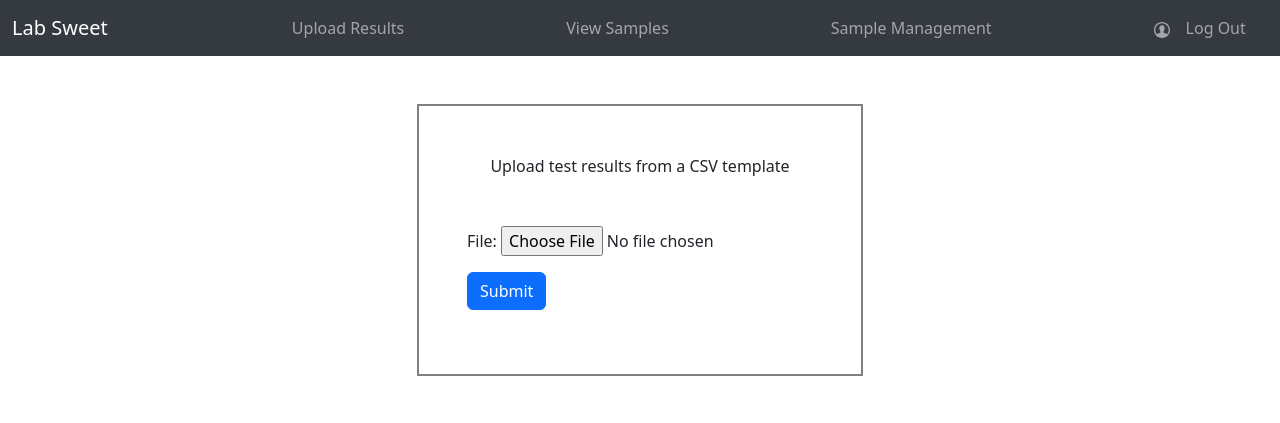
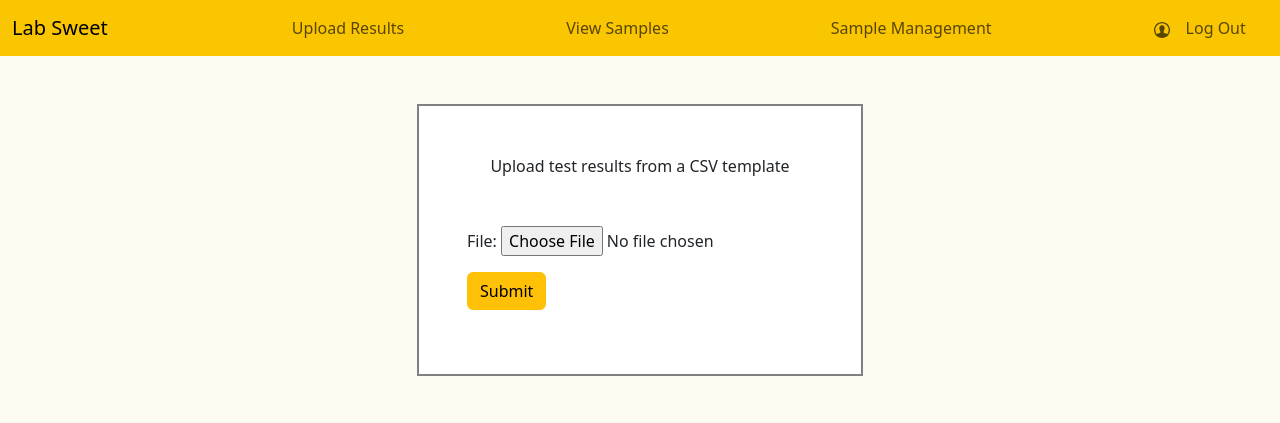
Before and after one commit to f-munro/lab-sweet, a Django app: page /upload_results in a window 1280 px wide. Shown: the top 423 px of the page. Run offline with Django 4.2, Linux system fonts and the light colour scheme; some libraries are stand-ins or nearby versions.

Commit message:
Updating Theme

```diff
--- a/LabSweetUser/models.py
+++ b/LabSweetUser/models.py
@@ -44,14 +44,14 @@ class Attribute(models.Model):
     AMERICAN_FOULBROOD = "AFB"
     DIASTASE = "DIA"
     GLYPHOSATE = "GLY"
-    LEPTOSPERIN = "LPS"
+    UMF = "UMF"
     TUTIN = "TUT"
 
     ATTRIBUTES = [
         (AMERICAN_FOULBROOD, "American Foulbrood"),
         (DIASTASE, "Diastase"),
         (GLYPHOSATE, "Glyphosate"),
-        (LEPTOSPERIN, "Leptosperin"),
+        (UMF, "UMF"),
         (TUTIN, "Tutin"),
     ]
 
--- a/LabSweetUser/static/index.js
+++ b/LabSweetUser/static/index.js
@@ -64,9 +64,9 @@ document.addEventListener('DOMContentLoaded', function () {
             </div>
             <div class="col-auto">
                 <div class="form-check">
-                <input class="form-check-input" type="checkbox" name="test-checkbox" value="LPS">
+                <input class="form-check-input" type="checkbox" name="test-checkbox" value="UMF">
                 <label class="form-check-label" for="we">
-                    Leptosperin
+                    UMF
                 </label>
                 </div>
             </div`
--- a/LabSweetUser/static/styles.css
+++ b/LabSweetUser/static/styles.css
@@ -24,6 +24,7 @@
     animation-duration: 1s;
     animation-fill-mode: forwards;
     animation-play-state: paused;
+    background-color: white;
     border: 1px solid grey;
     box-shadow: 0 4px 8px 0 rgba(0, 0, 0, 0.2), 0 6px 20px 0 rgba(0, 0, 0, 0.19);
   }
--- a/LabSweetUser/templates/LabSweetUser/login.html
+++ b/LabSweetUser/templates/LabSweetUser/login.html
@@ -37,7 +37,7 @@
                         <div class="form-group mb-3">
                             <input class="form-control" type="password" name="password" placeholder="Password">
                         </div>
-                        <input class="btn btn-primary" type="submit" value="Login">
+                        <input class="btn btn-warning" type="submit" value="Login">
                     </form>
 
                     Don't have an account? <a href="{% url 'register' %}">Register here.</a>
--- a/LabSweetUser/templates/LabSweetUser/nav.html
+++ b/LabSweetUser/templates/LabSweetUser/nav.html
@@ -2,7 +2,7 @@
 {% extends "LabSweetUser/layout.html" %}
 {% load static %}
 {% block nav %}
-<nav class="navbar navbar-expand-sm bg-body-secondary" data-bs-theme="dark">
+<nav class="navbar navbar-expand-sm" style="background-color: #fac602">
     <div class="container-fluid">
         <a class="navbar-brand" href="{% url 'index' %}">Lab Sweet</a>
         <div class="container-xl">
--- a/LabSweetUser/templates/LabSweetUser/staff_nav.html
+++ b/LabSweetUser/templates/LabSweetUser/staff_nav.html
@@ -2,7 +2,7 @@
 {% extends "LabSweetUser/layout.html" %}
 {% load static %}
 {% block nav %}
-<nav class="navbar navbar-expand-sm bg-body-secondary" data-bs-theme="dark">
+<nav class="navbar navbar-expand-sm" style="background-color: #fac602">
     <div class="container-fluid">
         <a class="navbar-brand" href="{% url 'index' %}">Lab Sweet</a>
         <div class="container-xl">
--- a/LabSweetUser/templates/LabSweetUser/staff_view.html
+++ b/LabSweetUser/templates/LabSweetUser/staff_view.html
@@ -1,6 +1,7 @@
 {% extends "LabSweetUser/staff_nav.html" %}
 {% load static %}
 {% block body %}
+<body style="background-color: #fcfaf1;">
   <div class="container">
     <div class="d-flex justify-content-evenly" id="outstanding-view">
       <div id="worklists-table" class="col-xl-4 my-4">
--- a/LabSweetUser/templates/LabSweetUser/upload_results.html
+++ b/LabSweetUser/templates/LabSweetUser/upload_results.html
@@ -1,7 +1,7 @@
 {% extends "LabSweetUser/staff_nav.html" %}
 {% load static %}
 {% block body %}
-<body>
+<body style="background-color: #fcfaf1;">
   <div class="container d-flex justify-content-center align-items-center">
     <div class="bordered-box">
       <div class="mb-5">
@@ -11,7 +11,7 @@
           {% csrf_token %}
           {{ form }}
           <div class="my-3">
-            <input class="btn btn-primary" type="submit" value="Submit">
+            <input class="btn btn-warning" type="submit" value="Submit">
           </div>
         </form>
     </div>
```
Also changed, not shown: LabSweetUser/templates/LabSweetUser/index.html (+4 -3 lines), LabSweetUser/migrations/0020_alter_attribute_name.py (added), readme.md.
